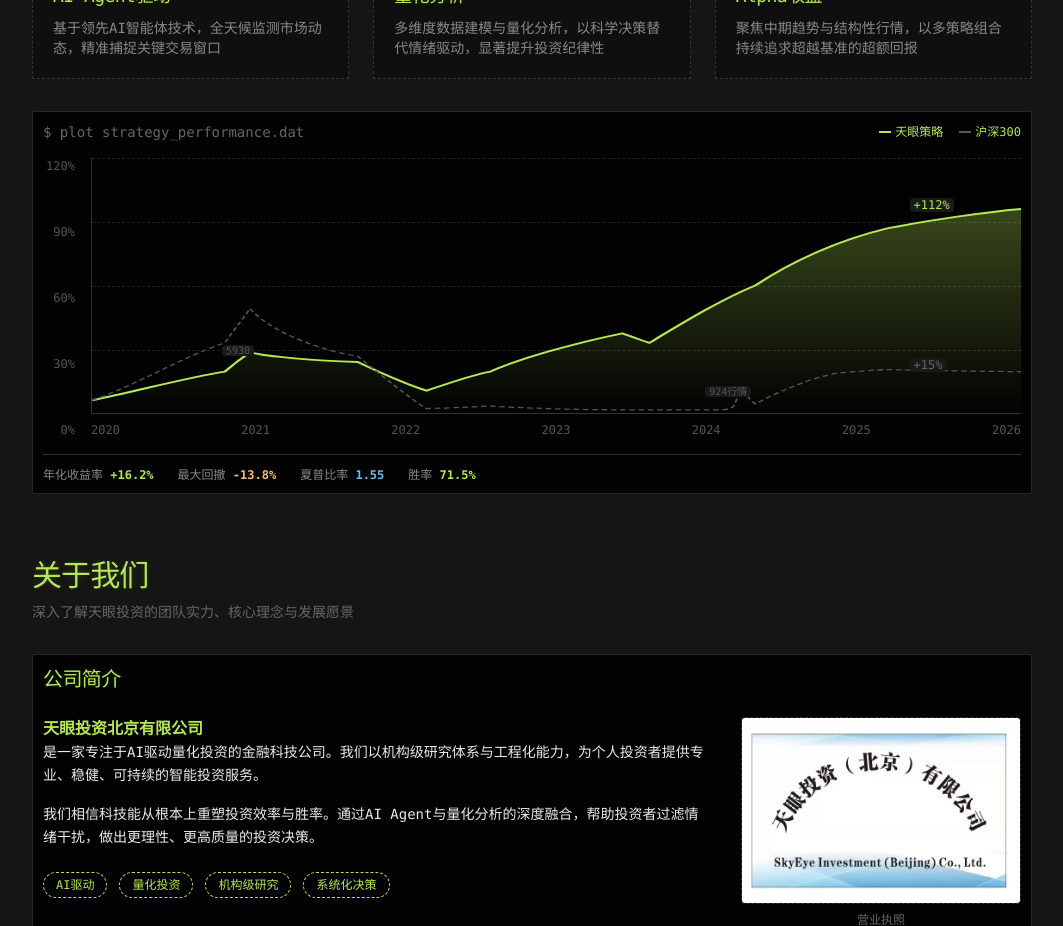
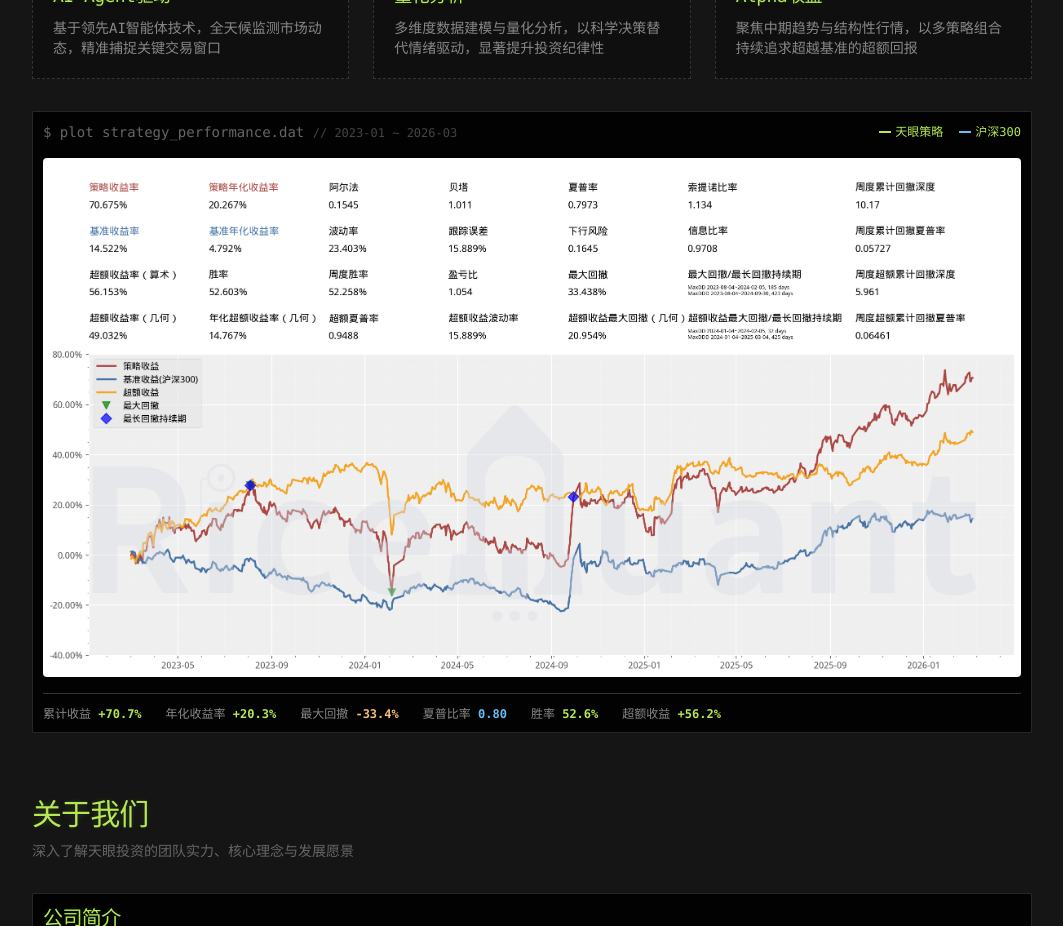
Before and after one commit to zhoubintao-bytedance/skyeye_web, a Next.js app: page / in a window 1280 px wide. Shown: the part 1020-1946 px from the top of the page, without its empty margins (108-1171 px from the left). Built offline with nearby package versions, Linux system fonts and the light colour scheme.

Commit message:
feat: 替换首页策略净值曲线为真实回测数据图
- 用实际回测图片替换虚构SVG曲线（2023.01-2026.03）
- 更新底部统计数据：年化收益率20.3%、最大回撤-33.4%、夏普比率0.80、胜率52.6%、累计收益+70.7%、超额收益+56.2%

```diff
--- a/app/page.tsx
+++ b/app/page.tsx
@@ -133,74 +133,24 @@
         {/* 策略净值曲线 */}
         <div className="mt-8 terminal-block p-6">
           <div className="flex items-center justify-between mb-4">
-            <p className="text-[#666] text-sm m-0">$ plot strategy_performance.dat</p>
+            <p className="text-[#666] text-sm m-0">$ plot strategy_performance.dat <span className="text-[#444] text-xs">// 2023-01 ~ 2026-03</span></p>
             <div className="flex gap-4 text-xs">
               <span className="flex items-center gap-1"><span className="inline-block w-3 h-[2px] bg-[#b5e853]"></span> 天眼策略</span>
-              <span className="flex items-center gap-1"><span className="inline-block w-3 h-[2px] bg-[#555]"></span> 沪深300</span>
+              <span className="flex items-center gap-1"><span className="inline-block w-3 h-[2px] bg-[#63c0f5]"></span> 沪深300</span>
             </div>
           </div>
-          <div className="relative h-[200px] md:h-[280px] w-full">
-            {/* Y轴标签 */}
-            <div className="absolute left-0 top-0 h-full flex flex-col justify-between text-[#555] text-xs w-10 pr-2 text-right">
-              <span>120%</span>
-              <span>90%</span>
-              <span>60%</span>
-              <span>30%</span>
-              <span>0%</span>
-            </div>
-            {/* 图表区 */}
-            <div className="absolute left-12 right-0 top-0 bottom-6 border-l border-b border-[#333]">
-              {/* 网格线 */}
-              {[0, 1, 2, 3].map(i => (
-                <div key={i} className="absolute w-full border-t border-dashed border-[#222]" style={{ top: `${i * 25}%` }} />
-              ))}
-              {/* 天眼策略曲线 */}
-              <svg className="absolute inset-0 w-full h-full" viewBox="0 0 1000 400" preserveAspectRatio="none">
-                <defs>
-                  <linearGradient id="strategyGradient" x1="0" y1="0" x2="0" y2="1">
-                    <stop offset="0%" stopColor="#b5e853" stopOpacity="0.3" />
-                    <stop offset="100%" stopColor="#b5e853" stopOpacity="0" />
-                  </linearGradient>
-                </defs>
-                {/* 策略填充区域 */}
-                <path d="M0,380 C50,365 100,345 143,335 C155,320 165,310 170,305 C190,312 240,318 286,320 C315,340 345,358 360,365 C390,350 415,338 429,335 C460,315 520,290 571,275 C585,282 595,288 600,290 C640,255 680,220 714,200 C750,165 800,130 857,110 C900,98 960,85 1000,80 L1000,400 L0,400 Z" fill="url(#strategyGradient)" />
-                {/* 策略线 - 6年累计约+100% */}
-                <path d="M0,380 C50,365 100,345 143,335 C155,320 165,310 170,305 C190,312 240,318 286,320 C315,340 345,358 360,365 C390,350 415,338 429,335 C460,315 520,290 571,275 C585,282 595,288 600,290 C640,255 680,220 714,200 C750,165 800,130 857,110 C900,98 960,85 1000,80" fill="none" stroke="#b5e853" strokeWidth="3" />
-                {/* 沪深300基准线 - 真实走势 */}
-                <path d="M0,380 C50,355 100,310 143,290 C155,265 165,248 170,236 C190,270 240,300 286,311 C315,345 345,380 360,393 C390,392 415,390 429,389 C460,392 520,395 571,395 C585,395 630,395 670,395 C685,395 690,395 693,382 C696,372 699,368 702,365 C706,375 710,382 714,386 C740,365 775,345 800,338 C835,333 850,332 857,332 C900,333 960,335 1000,335" fill="none" stroke="#555" strokeWidth="2" strokeDasharray="6,4" />
-              </svg>
-              {/* 关键数据点标注 */}
-              <div className="absolute text-xs" style={{ left: '88%', top: '15%' }}>
-                <span className="text-[#b5e853] bg-[#1a1a1a] px-1 rounded">+112%</span>
-              </div>
-              <div className="absolute text-xs" style={{ left: '88%', top: '78%' }}>
-                <span className="text-[#666] bg-[#1a1a1a] px-1 rounded">+15%</span>
-              </div>
-              {/* 沪深300 2021年2月高点标注 */}
-              <div className="absolute text-xs" style={{ left: '14%', top: '72%' }}>
-                <span className="text-[#555] bg-[#1a1a1a] px-1 rounded text-[10px]">5930</span>
-              </div>
-              {/* 924行情标注 */}
-              <div className="absolute text-xs" style={{ left: '66%', top: '88%' }}>
-                <span className="text-[#555] bg-[#1a1a1a] px-1 rounded text-[10px]">924行情</span>
-              </div>
-            </div>
-            {/* X轴标签 */}
-            <div className="absolute left-12 right-0 bottom-0 flex justify-between text-[#555] text-xs">
-              <span>2020</span>
-              <span>2021</span>
-              <span>2022</span>
-              <span>2023</span>
-              <span>2024</span>
-              <span>2025</span>
-              <span>2026</span>
-            </div>
-          </div>
-          <div className="mt-4 flex gap-6 text-xs border-t border-[#333] pt-3">
-            <span className="text-[#888]">年化收益率 <span className="text-[#b5e853] font-bold">+16.2%</span></span>
-            <span className="text-[#888]">最大回撤 <span className="text-[#f4bf75] font-bold">-13.8%</span></span>
-            <span className="text-[#888]">夏普比率 <span className="text-[#63c0f5] font-bold">1.55</span></span>
-            <span className="text-[#888]">胜率 <span className="text-[#b5e853] font-bold">71.5%</span></span>
+          <img
+            src={`${basePath}/imgs/tx1_vs_hs300_23_26.png`}
+            alt="天眼策略 vs 沪深300 净值曲线 2023-2026"
+            className="w-full rounded"
+          />
+          <div className="mt-4 flex flex-wrap gap-x-6 gap-y-2 text-xs border-t border-[#333] pt-3">
+            <span className="text-[#888]">累计收益 <span className="text-[#b5e853] font-bold">+70.7%</span></span>
+            <span className="text-[#888]">年化收益率 <span className="text-[#b5e853] font-bold">+20.3%</span></span>
+            <span className="text-[#888]">最大回撤 <span className="text-[#f4bf75] font-bold">-33.4%</span></span>
+            <span className="text-[#888]">夏普比率 <span className="text-[#63c0f5] font-bold">0.80</span></span>
+            <span className="text-[#888]">胜率 <span className="text-[#b5e853] font-bold">52.6%</span></span>
+            <span className="text-[#888]">超额收益 <span className="text-[#b5e853] font-bold">+56.2%</span></span>
           </div>
         </div>
       </section>
```
Also changed, not shown: public/imgs/tx1_vs_hs300_23_26.png (added).
